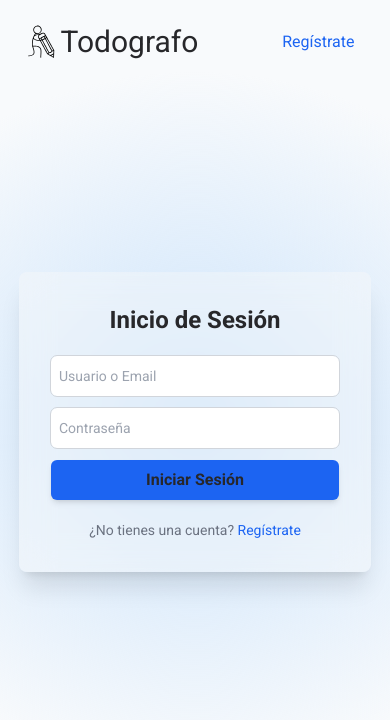
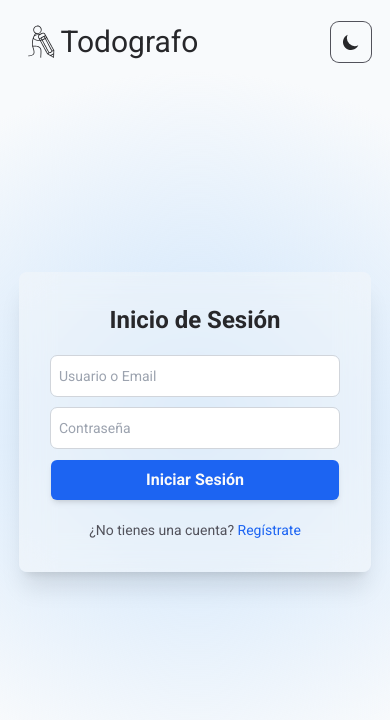
Before and after one commit to LautaRB/Todo-list-Front, a React (Vite) app: page /signIn in a window 390 px wide. Shown: the top 720 px of the page. Built offline with nearby package versions, Linux system fonts and the light colour scheme; no server answers; a web font is replaced by a local one.

Commit message:
Agregando modo oscuro - Sign pages

```diff
--- a/src/AppRouter.tsx
+++ b/src/AppRouter.tsx
@@ -24,7 +24,7 @@ export const AppRouter = () => {
 				<Route
 					path="/signIn"
 					element={
-						<SignLayout signIn>
+						<SignLayout>
 							<SignInPage />
 						</SignLayout>
 					}
@@ -32,7 +32,7 @@ export const AppRouter = () => {
 				<Route
 					path="/signUp"
 					element={
-						<SignLayout signIn={false}>
+						<SignLayout>
 							<SignUpPage />
 						</SignLayout>
 					}
--- a/src/Components/Form/Input.tsx
+++ b/src/Components/Form/Input.tsx
@@ -20,13 +20,13 @@ export const Input = <T extends FieldValues>({ name, control, type = 'text', pla
 						type={type}
 						placeholder={placeholder}
 						{...field}
-						className={`w-full p-2 rounded-md border-none outline-gray-300 outline outline-[1px] placeholder:text-sm placeholder:text-gray-400 ${
+						className={`w-full text-zinc-800 p-2 rounded-md border-none outline-gray-300 outline outline-[1px] placeholder:text-sm placeholder:text-gray-400 focus:dark:outline-yellow-300 focus:dark:outline-offset-0 ${
 							error ? 'is-invalid' : ''
 						}`}
 					/>
 				)}
 			/>
-			{error && <p className="text-red-500 text-xs pl-1 mt-2">{error.message}</p>}
+			{error && <p className="text-red-500 text-xs pl-1 mt-2 dark:text-red-300">{error.message}</p>}
 		</div>
 	);
 };
--- a/src/Components/Header/Navbar.tsx
+++ b/src/Components/Header/Navbar.tsx
@@ -36,12 +36,12 @@ export const Navbar = () => {
 				<a href="/app" className="btn-secondary-blue text-base text-zinc-50 dark:btn-secondary-yellow">
 					Iniciar Sesión
 				</a>
-				<DarkThemeToggle className="text-zinc-800 ring-zinc-600 ring-1 focus:ring-1 focus:ring-zinc-600 dark:ring-zinc-200 dark:focus:ring-zinc-200 dark:text-zinc-200" />
+				<DarkThemeToggle className="toggle-btn" />
 			</div>
 
 			{/* Mobile Nav */}
 			<div className="flex lg:hidden items-center justify-end gap-3">
-				<DarkThemeToggle className="text-zinc-800 ring-zinc-600 ring-1 focus:ring-1 focus:ring-zinc-600 dark:ring-zinc-200 dark:focus:ring-zinc-200 dark:text-zinc-200" />
+				<DarkThemeToggle className="toggle-btn" />
 				<Hamburger color="currentColor" size={24} toggled={isOpen} toggle={setIsOpen} />
 				<div
 					className={`absolute top-full w-screen left-0 right-0 flex flex-col bg-zinc-50 shadow-sm transition-all duration-[350ms] overflow-hidden dark:bg-zinc-700 ${
--- a/src/Components/HeroSection/HeroSection.tsx
+++ b/src/Components/HeroSection/HeroSection.tsx
@@ -3,7 +3,7 @@ export const HeroSection = () => (
 		<h1 className="text-5xl">
 			Bienvenido a <span className="highlighted relative">Todografo</span>
 		</h1>
-		<p className="text-xl text-gray-600 font-handwritten dark:text-gray-300">
+		<p className="text-xl text-zinc-600 font-handwritten dark:text-zinc-300">
 			La mejor manera de organizar tus tareas y aumentar tu productividad
 		</p>
 		<a className="btn-blue w-fit font-handwritten dark:btn-yellow" href="/signUp">
--- a/src/Layouts/Sign.tsx
+++ b/src/Layouts/Sign.tsx
@@ -1,28 +1,25 @@
 import { Stickman as StickmanIcon } from '@icons/Stickman.tsx';
+import { DarkThemeToggle } from 'flowbite-react';
 
 interface Props {
 	children: React.ReactNode;
-	signIn: boolean;
 }
 
-export const Sign: React.FC<Props> = ({ children, signIn }) => {
+export const Sign: React.FC<Props> = ({ children }) => {
 	return (
 		<div className="min-h-screen min-w-screen">
 			<header className="w-mobile lg:w-desktop m-auto fixed top-5 left-0 right-0 flex items-center justify-between">
 				<a href="/" className="group flex items-center w-fit">
-					<StickmanIcon className="h-11 w-auto text-black" />
-					<span className="text-3xl -ml-1 group-hover:text-blue-600 transition-colors duration-300">Todografo</span>
+					<StickmanIcon className="h-11 w-auto" />
+					<span className="text-3xl -ml-1 group-hover:text-blue-600 transition-colors duration-300 dark:group-hover:text-yellow-300">
+						Todografo
+					</span>
 				</a>
-				<p className="text-sm text-gray-500 pr-4">
-					<span className="hidden lg:inline">{signIn ? '¿No tienes una cuenta?' : '¿Tienes una cuenta?'} </span>
-					<a href={signIn ? '/signUp' : '/signIn'} className="link-blue text-base lg:btn-secondary-blue lg:ml-4">
-						{signIn ? 'Regístrate' : 'Inicia sesión'}
-					</a>
-				</p>
+				<DarkThemeToggle className="toggle-btn" />
 			</header>
 
 			<main className="container mx-auto">
-				<div className={`background-blue fixed inset-0 -z-10`}></div>
+				<div className="background-blue fixed inset-0 -z-10 dark:background-dark"></div>
 				{children}
 			</main>
 		</div>
--- a/src/Pages/Public/SignIn.tsx
+++ b/src/Pages/Public/SignIn.tsx
@@ -56,18 +56,22 @@ export const SignIn = () => {
 						error={errors.identifier}
 					/>
 					<Input name="password" type="password" placeholder="Contraseña" control={control} error={errors.password} />
-					<button type="submit" className={`btn-secondary-blue ${loading ? 'cursor-not-allowed' : ''}`}>
+					<button
+						type="submit"
+						className={`btn-secondary-blue text-zinc-50 dark:btn-secondary-yellow ${
+							loading ? 'cursor-not-allowed' : ''
+						}`}
+					>
 						{loading ? 'Cargando...' : 'Iniciar Sesión'}
 					</button>
 				</form>
-				<p className="text-sm text-gray-500">
+				<p className="text-sm text-zinc-600 dark:text-zinc-300">
 					¿No tienes una cuenta?{' '}
-					<a href="/signUp" className="link-blue">
+					<a href="/signUp" className="link-blue dark:link-yellow">
 						Regístrate
 					</a>
 				</p>
-				{/* TESTING */}
-				{error && <p className="text-sm text-red-500">{error.message}</p>}
+				{error && <p className="text-sm text-red-500 dark:text-red-300">{error.message}</p>}
 			</FormContainer>
 		</div>
 	);
--- a/src/Pages/Public/SignUp.tsx
+++ b/src/Pages/Public/SignUp.tsx
@@ -44,13 +44,13 @@ export const SignUp = () => {
 						control={control}
 						error={errors.confirmPassword}
 					/>
-					<button type="submit" className="btn-secondary-blue">
+					<button type="submit" className="btn-secondary-blue text-zinc-50 dark:btn-secondary-yellow">
 						Registrarse
 					</button>
 				</form>
-				<p className="text-sm text-gray-500">
+				<p className="text-sm text-zinc-600 dark:text-zinc-300">
 					¿Tienes una cuenta?{' '}
-					<a href="/signIn" className="link-blue">
+					<a href="/signIn" className="link-blue dark:link-yellow">
 						Inicia sesión
 					</a>
 				</p>
--- a/src/index.css
+++ b/src/index.css
@@ -126,15 +126,19 @@
 	}
 
 	.link-blue {
-		@apply text-blue-600 border-b border-transparent hover:border-blue-600 transition-colors duration-300;
+		@apply text-blue-600 border-b border-transparent hover:border-blue-600 transition-colors duration-300 dark:text-blue-200 dark:hover:border-blue-300;
 	}
 
 	.link-yellow {
-		@apply text-yellow-500 border-b border-transparent hover:border-yellow-400 transition-colors duration-300;
+		@apply text-yellow-500 border-b border-transparent hover:border-yellow-400 transition-colors duration-300 dark:text-yellow-200 dark:hover:border-yellow-300;
 	}
 
 	.nav-link {
 		@apply hover:text-blue-600 transition-colors duration-300 dark:hover:text-yellow-300;
+	}
+
+	.toggle-btn {
+		@apply text-zinc-800 ring-zinc-600 ring-1 focus:ring-1 focus:ring-zinc-600 hover:bg-zinc-100 hover:dark:bg-zinc-600 dark:ring-zinc-200 dark:focus:ring-zinc-200 dark:text-zinc-200 !important;
 	}
 }
 
```
